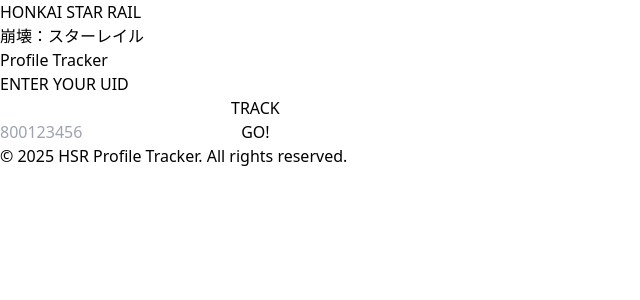
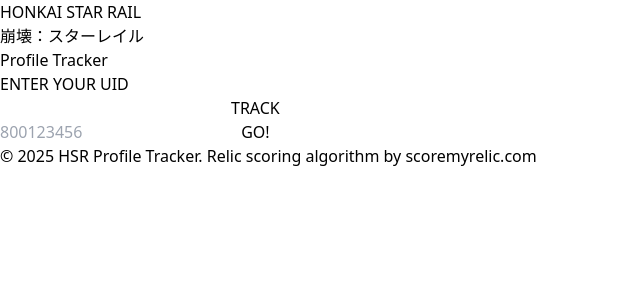
Before and after one commit to aprilianto665/hsr-profile-tracker-client, a React (Vite) app: page / in a window 1280 px wide. Shown: the top 300 px of the page, without its empty margins (0-640 px from the left). Built offline with nearby package versions, Linux system fonts and the light colour scheme.

Commit message:
adding credits to algorithm creator on footer

```diff
--- a/src/App.tsx
+++ b/src/App.tsx
@@ -44,7 +44,7 @@
   icon: string;
   slot: string;
   subStats: { stat: string; value: string }[];
-  rarity?: number; // optional; default display 5 if absent
+  rarity?: number;
 }
 
 interface RelicSetEffect {
@@ -78,7 +78,7 @@
   icon: string;
   portrait: string;
   eidolon: number;
-  rarity: number; // 4 or 5
+  rarity: number;
   stats: Stats;
   lightCone: {
     name: string;
@@ -106,14 +106,12 @@
   player: Player;
 }
 
-// Base URL for StarRailRes assets
 const STAR_RAIL_RES_BASE =
   "https://raw.githubusercontent.com/Mar-7th/StarRailRes/master/";
 
-// Map stat names to property icon relative paths under STAR_RAIL_RES_BASE
 function getStatIconPath(stat: string): string | null {
   const s = stat.toLowerCase();
-  // Elemental DMG% on Body piece
+
   if (s.includes("wind dmg")) return "icon/property/IconWindAddedRatio.png";
   if (s.includes("fire dmg")) return "icon/property/IconFireAddedRatio.png";
   if (s.includes("ice dmg")) return "icon/property/IconIceAddedRatio.png";
@@ -146,7 +144,6 @@
   return null;
 }
 
-// Map element name to its DMG icon path
 function getElementDmgIcon(element: string): string | null {
   const e = element.toLowerCase();
   if (e.includes("ice")) return "icon/property/IconIceAddedRatio.png";
@@ -161,7 +158,6 @@
   return null;
 }
 
-// Helper to convert stat names into compact icon-like abbreviations
 function getStatAbbr(stat: string): string {
   const s = stat.toLowerCase();
   if (s.includes("crit dmg")) return "CD%";
@@ -206,7 +202,6 @@
   );
 }
 
-// Image icon for attributes with safe fallback to StatIcon when load fails
 function PropertyIcon({
   icon,
   name,
@@ -237,7 +232,6 @@
   );
 }
 
-// Choose image icon when available; otherwise fallback to text icon
 function AnyStatIcon({
   stat,
   inverse = false,
@@ -366,7 +360,7 @@
 
       <footer className="absolute bottom-0 left-0 right-0 bg-black text-white py-2 px-4 z-30">
         <p className="text-center text-xs md:text-sm font-mono">
-          © 2025 HSR Profile Tracker. All rights reserved.
+          © 2025 HSR Profile Tracker. Relic scoring algorithm by <a href="https://scoremyrelic.com/relic-scorer" target="_blank" rel="noopener noreferrer" className="underline hover:text-gray-300">scoremyrelic.com</a>
         </p>
       </footer>
     </div>
@@ -485,7 +479,7 @@
 
           setCharacters(transformedCharacters);
 
-          // Preload all character images
+
           const imagePromises = transformedCharacters.map((character: Character) => {
             return Promise.all([
               new Promise<void>((resolve) => {
@@ -504,7 +498,7 @@
           });
 
           Promise.all(imagePromises).then(() => {
-            // Images preloaded successfully
+
           });
         } else {
           setError(result.message || 'Failed to fetch profile');
@@ -519,7 +513,7 @@
     fetchProfile();
   }, [uid]);
 
-  // Dummy data removed - now using API data
+
 
   React.useEffect(() => {
     if (
@@ -1057,7 +1051,7 @@
 
       <footer className="absolute bottom-0 left-0 right-0 bg-black text-white py-2 px-4 z-30">
         <p className="text-center text-xs md:text-sm font-mono">
-          © 2025 HSR Profile Tracker. All rights reserved.
+          © 2025 HSR Profile Tracker. Relic scoring algorithm by <a href="https://scoremyrelic.com/relic-scorer" target="_blank" rel="noopener noreferrer" className="underline hover:text-gray-300">scoremyrelic.com</a>
         </p>
       </footer>
     </div>
```
